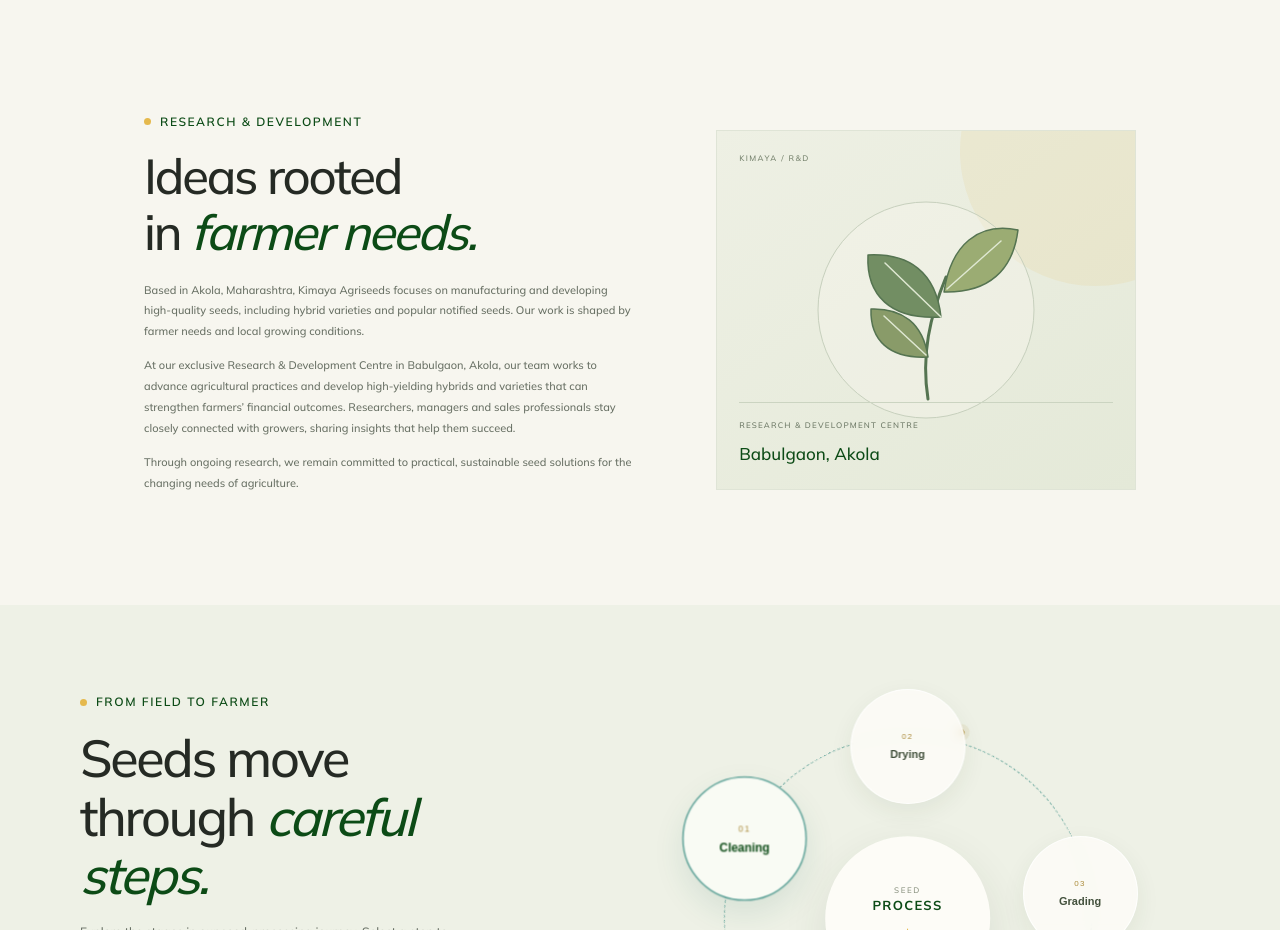
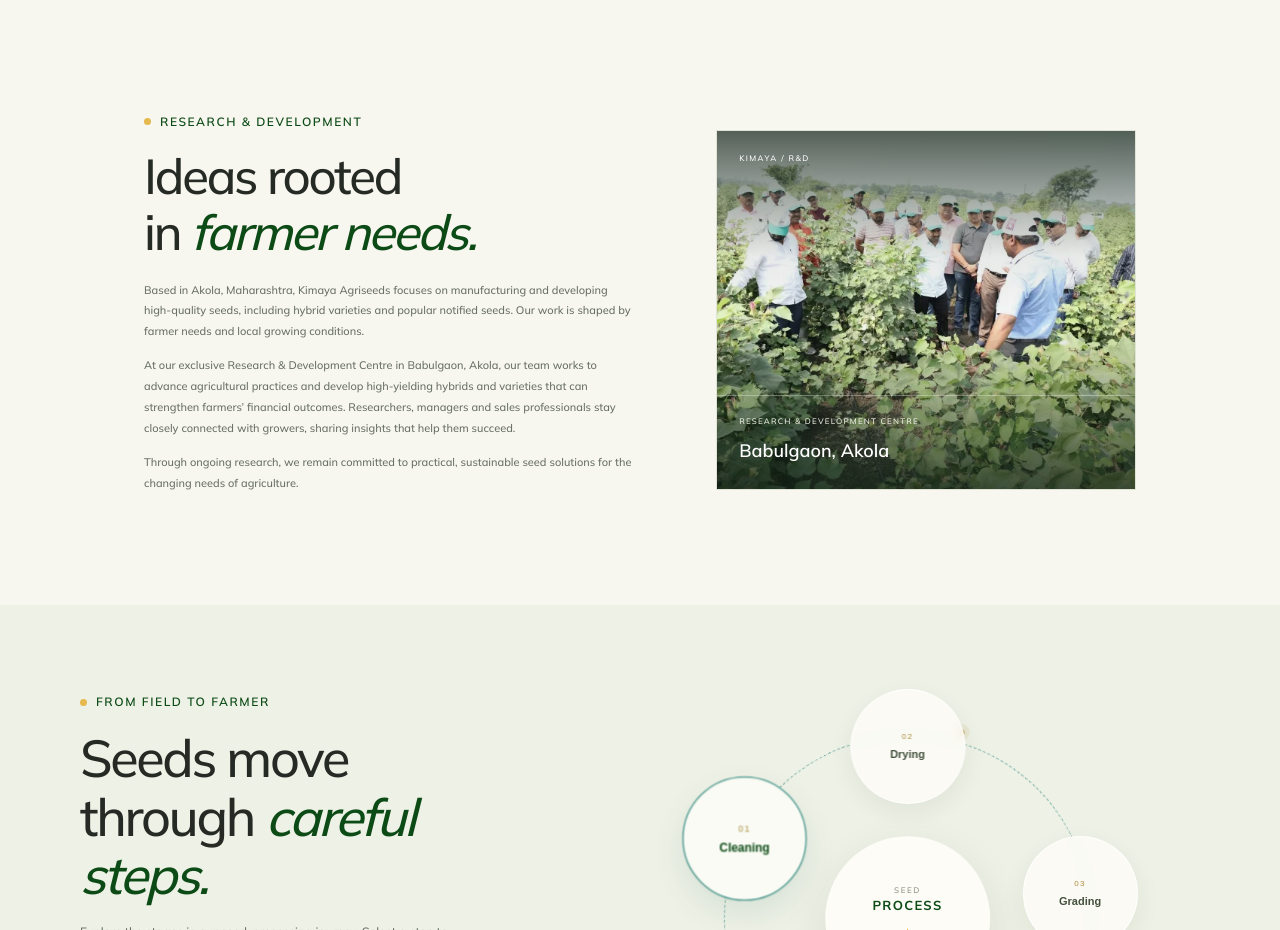
Before and after one commit to Atharva07060/KimayaAgriseeds-Website, a plain HTML site: page index.html in a window 1280 px wide. Shown: the part 1620-2550 px from the top of the page. Drawn offline with Linux system fonts and the light colour scheme; files whose address does not match are found by name.

Commit message:
Show field research photo in the R&D section

```diff
--- a/index.html
+++ b/index.html
@@ -21,19 +21,8 @@
     <p>Through ongoing research, we remain committed to practical, sustainable seed solutions for the changing needs of agriculture.</p>
   </div>
   <aside class="rd-feature" aria-label="Kimaya Agriseeds Research and Development Centre in Babulgaon, Akola">
+    <div class="rd-photo"><img src="gallery-images/photo-06.webp" alt="Growers and team reviewing a cotton crop during a field visit" loading="lazy"></div>
     <span class="rd-feature-index">KIMAYA / R&amp;D</span>
-    <div class="rd-botanical" aria-hidden="true">
-      <svg viewBox="0 0 260 260" role="presentation">
-        <circle cx="130" cy="130" r="108"></circle>
-        <path class="rd-stem" d="M132 219c-7-44 2-83 18-122"></path>
-        <path class="rd-leaf" d="M145 137c-51 3-75-22-73-62 41-2 68 17 73 62Z"></path>
-        <path class="rd-vein" d="M145 137 89 83"></path>
-        <path class="rd-leaf rd-leaf-two" d="M148 112c7-48 35-70 74-62-5 40-29 63-74 62Z"></path>
-        <path class="rd-vein" d="m151 109 54-48"></path>
-        <path class="rd-leaf rd-leaf-three" d="M132 177c-39 2-58-17-57-48 31-1 52 14 57 48Z"></path>
-        <path class="rd-vein" d="m130 175-42-39"></path>
-      </svg>
-    </div>
     <div class="rd-feature-caption"><span>RESEARCH &amp; DEVELOPMENT CENTRE</span><b>Babulgaon, Akola</b></div>
   </aside>
 </section>
--- a/styles.css
+++ b/styles.css
@@ -362,3 +362,17 @@ body{font-family:var(--sans);font-size:16px;font-weight:500;line-height:1.75}
 .brand img{width:54px;height:44px;object-fit:contain;border-radius:0;mix-blend-mode:multiply}
 .footer-brand img{width:47px;height:39px}
 @media(max-width:760px){.brand img{width:48px;height:40px}.footer-brand img{width:42px;height:35px}}
+
+
+/* Field photograph for the Research & Development feature. */
+.rd-feature{min-height:360px;padding:0;background:#e3e8d8}
+.rd-photo{position:absolute;inset:0}
+.rd-photo img{display:block;width:100%;height:100%;object-fit:cover;object-position:center 43%;filter:saturate(.9);transition:transform .75s cubic-bezier(.2,.75,.25,1),filter .4s ease}
+.rd-feature:hover .rd-photo img{transform:scale(1.035);filter:saturate(1)}
+.rd-feature:before{position:absolute;inset:0;top:0;right:0;width:auto;height:auto;z-index:1;border-radius:0;background:linear-gradient(180deg,#122316b8 0%,#12231618 35%,#12231608 55%,#122316c9 100%);transform:none}
+.rd-feature-index{position:absolute;top:20px;left:22px;z-index:2;color:#fff;letter-spacing:.18em}
+.rd-feature-caption{position:absolute;z-index:2;left:0;right:0;bottom:0;padding:18px 22px 22px;border-top:1px solid #ffffff4d;display:flex;flex-direction:column;gap:7px}
+.rd-feature-caption span{font-size:8px;letter-spacing:.15em;color:#eef1e5}
+.rd-feature-caption b{font-size:18px;font-weight:600;color:#fff}
+@media(max-width:760px){.rd-feature{min-height:300px}.rd-feature-index{top:17px;left:18px}.rd-feature-caption{padding:15px 18px 18px}}
+@media(prefers-reduced-motion:reduce){.rd-photo img,.rd-feature:hover .rd-photo img{transition:none;transform:none}}
```
